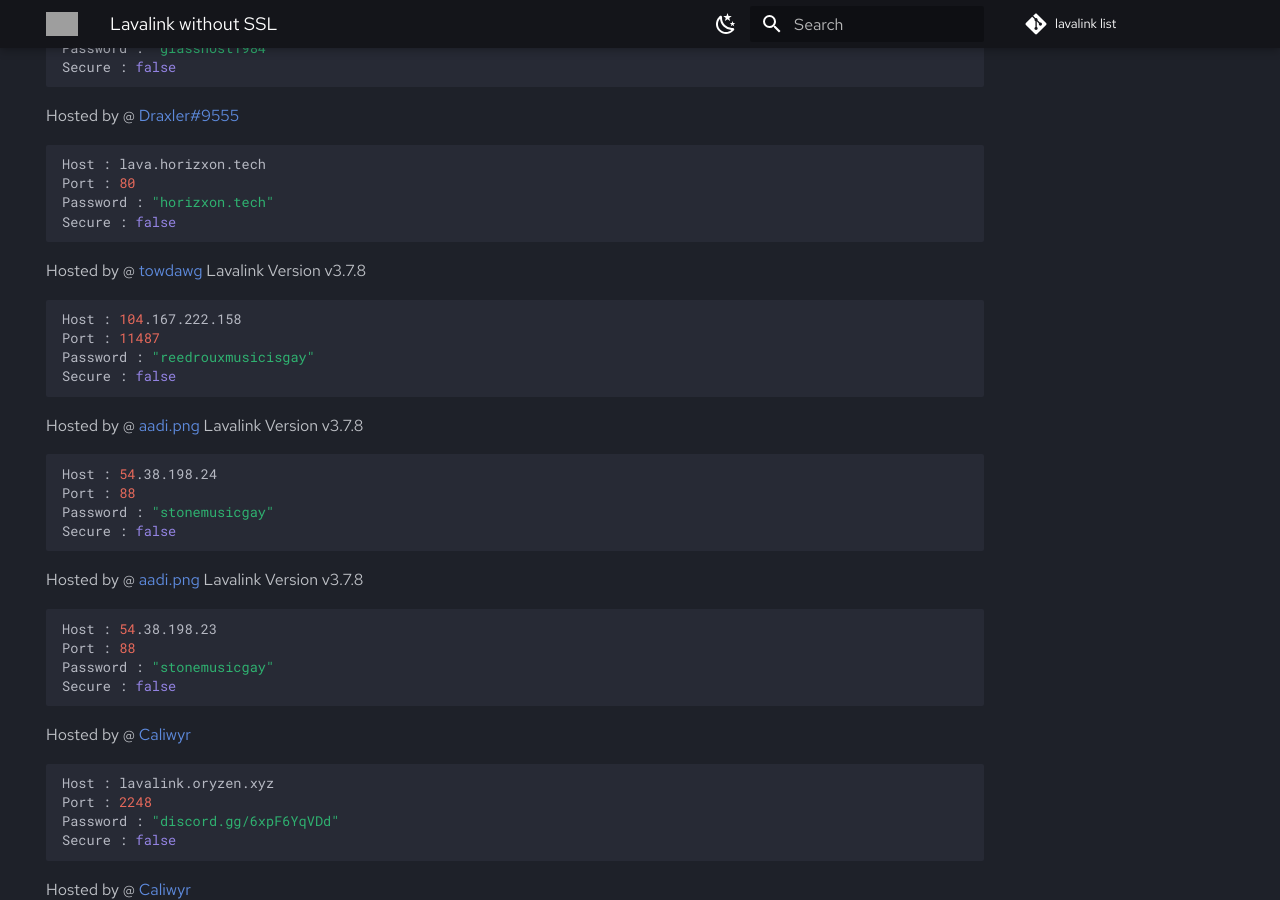
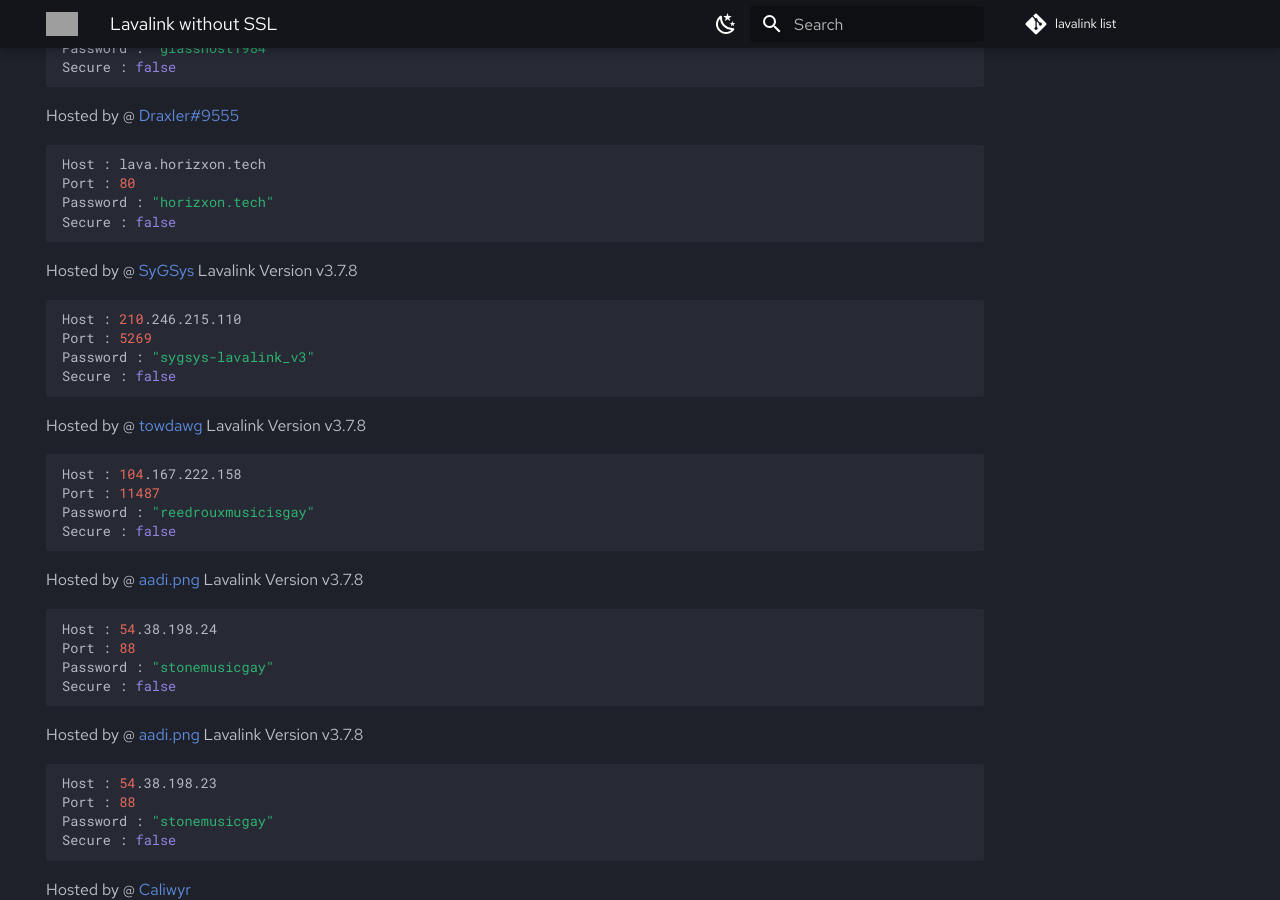
Before and after one commit to DarrenOfficial/lavalink-list, an MkDocs documentation site: the page built from docs/NoSSL/lavalink-without-ssl.md, in a window 1280 px wide and 900 px high, scrolled down 305 px. Built offline with MkDocs 1.6.1 and Material for MkDocs 9.7.7, drawn with Linux system fonts in a browser that asks for light colours; comment, search, counter and statistics services are not loaded; grey boxes are pictures that could not be loaded.

Commit message:
Update lavalink-without-ssl.md

````diff
--- a/docs/NoSSL/lavalink-without-ssl.md
+++ b/docs/NoSSL/lavalink-without-ssl.md
@@ -21,6 +21,14 @@ Hosted by @ [Draxler#9555](https://status.horizxon.xyz/)
 Host : lava.horizxon.tech
 Port : 80
 Password : "horizxon.tech"
+Secure : false
+```
+
+Hosted by @ [SyGSys](https://status.RinTwo.site/) Lavalink Version v3.7.8
+```bash
+Host : 210.246.215.110
+Port : 5269
+Password : "sygsys-lavalink_v3"
 Secure : false
 ```
 
````
